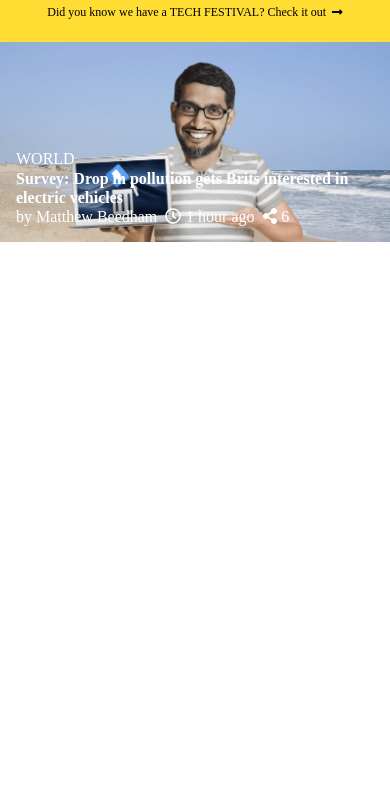
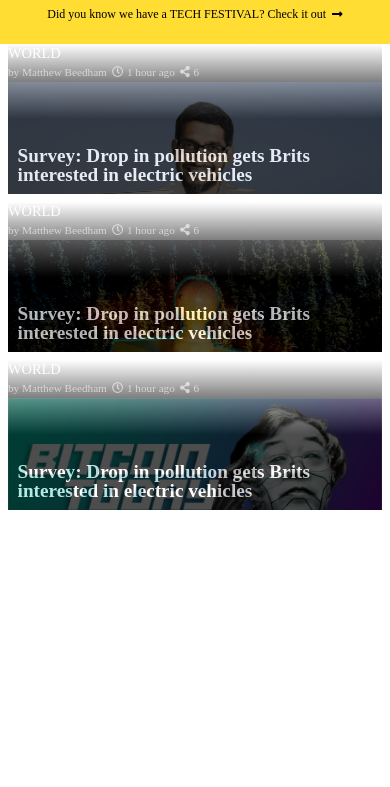
Before and after one commit to Mikearaya/thenextweb-clone, a website: page index.html in a window 390 px wide. Shown: the part 57-844 px from the top of the page. Drawn offline with Linux system fonts and the light colour scheme.

Commit message:
completed popular section mobile view css

```diff
--- a/assets/css/style.css
+++ b/assets/css/style.css
@@ -2,11 +2,13 @@
   display: none;
 }
 
+article a {
+  text-decoration: none;
+  color: #fff;
+  opacity: 1;
+}
+
 /* Start Nav-Bar styling */
-
-nav {
-  width: 100%;
-}
 
 .sticky-nav {
   display: flex;
@@ -19,7 +21,7 @@ nav {
 }
 
 .sticky-nav img {
-  width: 10%;
+  width: 20%;
 }
 
 .sticky-nav div {
@@ -58,26 +60,29 @@ nav {
 .popular {
   display: grid;
   grid-template-columns: 1fr;
-  grid-auto-rows: 200px;
+  grid-gap: 0.5em;
+  grid-auto-rows: 150px;
+  margin: 0 0.5em;
 }
 
 .popular article {
-  padding: 1em;
-  display: flex;
-  flex-direction: column;
-  justify-content: flex-end;
+  position: relative;
   line-height: 1.2em;
-  color: white;
+  background: linear-gradient(#fff, #000 50%);
+  color: #fff;
+  overflow: hidden;
 }
 
-.popular article:nth-of-type(1) {
-  background: url("/assets/images/popular-1.png");
-  background-size: cover;
+.popular article img {
+  width: 100%;
+  opacity: 0.3;
+  object-fit: cover;
 }
 
 .popular article ul {
   display: flex;
-  color: white;
+  color: rgba(255, 255, 255, 0.6);
+  font-size: 0.7rem;
 }
 
 .popular article ul li {
@@ -87,3 +92,16 @@ nav {
 .popular article ul li svg {
   padding-right: 0.3em;
 }
+
+.popular article header {
+  font-size: 0.9rem;
+  z-index: 999;
+}
+
+.popular article h2 {
+  font-size: 1.2rem;
+  font-weight: 700;
+  position: absolute;
+  bottom: 0;
+  padding: 0.5em;
+}
--- a/index.html
+++ b/index.html
@@ -37,19 +37,57 @@
         <!-- <h2 class="hidden">""</h2> -->
 
         <article>
+          <a href="#">
+            <header>
               <span class="group">WORLD</span>
               <h2 class="title">
-            Survey: Drop in pollution gets Brits interested in electric vehicles
+                Survey: Drop in pollution gets Brits interested in electric
+                vehicles
               </h2>
               <ul>
                 <li>by Matthew Beedham</li>
                 <li><i class="far fa-clock"></i>1 hour ago</li>
                 <li><i class="fas fa-share-alt"></i>6</li>
               </ul>
+            </header>
+            <img src="./assets/images/popular-1.png" alt="" />
+          </a>
         </article>
 
-        <article></article>
-        <article></article>
+        <article>
+          <a href="#">
+            <header>
+              <span class="group">WORLD</span>
+              <h2 class="title">
+                Survey: Drop in pollution gets Brits interested in electric
+                vehicles
+              </h2>
+              <ul>
+                <li>by Matthew Beedham</li>
+                <li><i class="far fa-clock"></i>1 hour ago</li>
+                <li><i class="fas fa-share-alt"></i>6</li>
+              </ul>
+            </header>
+            <img src="./assets/images/popular-2.png" alt="" />
+          </a>
+        </article>
+        <article>
+          <a href="#">
+            <header>
+              <span class="group">WORLD</span>
+              <h2 class="title">
+                Survey: Drop in pollution gets Brits interested in electric
+                vehicles
+              </h2>
+              <ul>
+                <li>by Matthew Beedham</li>
+                <li><i class="far fa-clock"></i>1 hour ago</li>
+                <li><i class="fas fa-share-alt"></i>6</li>
+              </ul>
+            </header>
+            <img src="./assets/images/popular-3.jpg" alt="" />
+          </a>
+        </article>
       </section>
 
       <section class="news">
--- a/package.json
+++ b/package.json
@@ -12,7 +12,9 @@
     "stylelint": "^13.2.1",
     "stylelint-config-recommended": "^3.0.0"
   },
-  "scripts": {},
+  "scripts": {
+    "stylelint": ""
+  },
   "husky": {
     "hooks": {
       "pre-commit": "lint-staged"
```
Also changed, not shown: assets/images/tnw-logo.png. Lines whose indentation alone changed are shown as unchanged.
